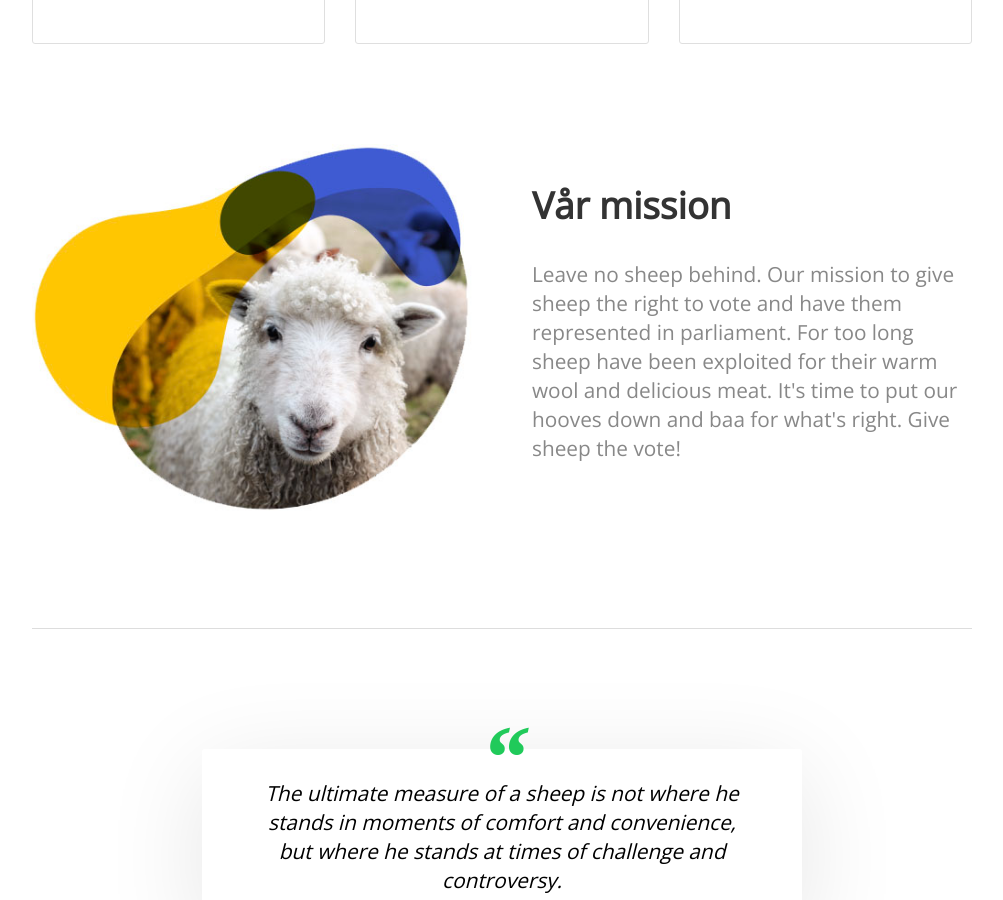
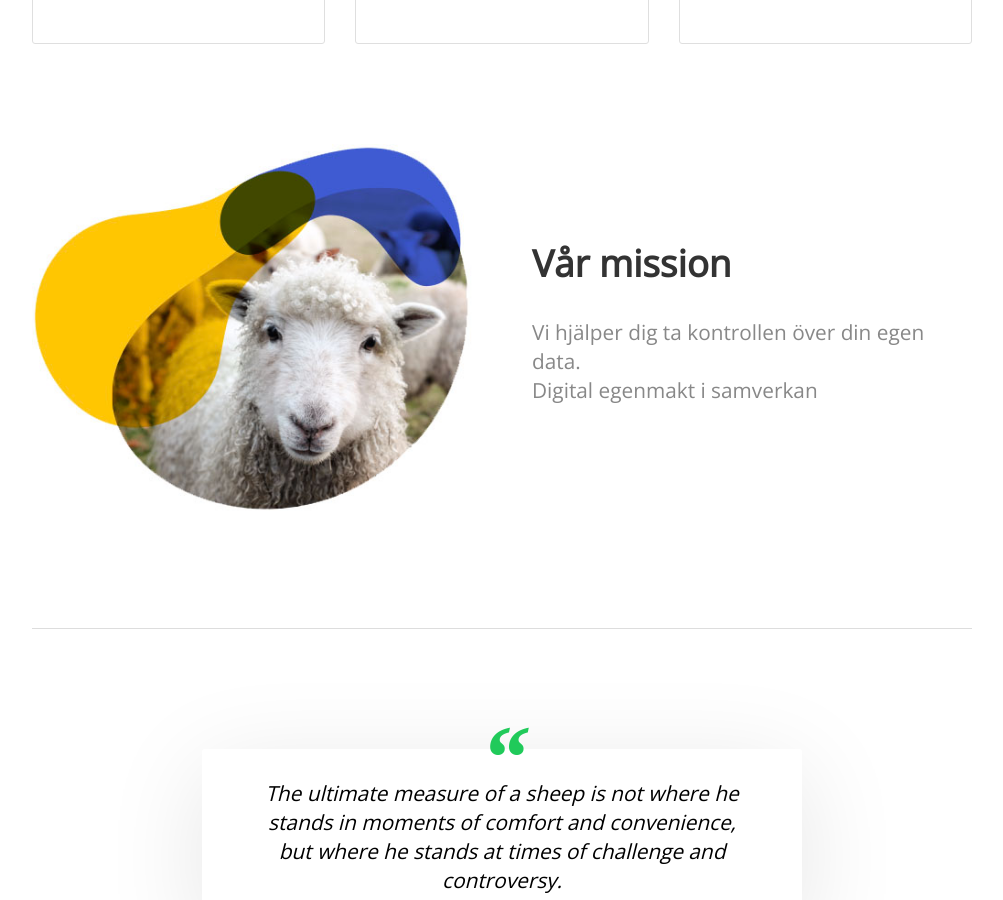
Before and after one commit to Sakrecoer/mittdata.se, a Jekyll site: the page built from offentlig-sektor.html, in a window 1280 px wide and 900 px high, scrolled down 1105 px. Shown: the whole window, without its empty margins (138-1141 px from the left). Built offline with Jekyll 4.4.1, drawn with Linux system fonts in a browser that asks for light colours; nearby versions of some CDN libraries; a script that is not in the unit is left out; some of the changed text lies outside the part shown.

Commit message:
Updated 'offentlig-sektor.html' via CloudCannon

```diff
--- a/offentlig-sektor.html
+++ b/offentlig-sektor.html
@@ -11,7 +11,7 @@
 					Offentlig sektor
 				</h1>
 				<p class="editable">
-					Fr&aring;n silo till samverkan
+					Digital egenmakt i samverkan
 				</p>
 				<div class="button">
 					<a href="#donate">Donate Now</a>
@@ -73,7 +73,7 @@
 			</h2>
 
 			<p class="editable">
-				Leave no sheep behind. Our mission to give sheep the right to vote and have them represented in parliament. For too long sheep have been exploited for their warm wool and delicious meat. It's time to put our hooves down and baa for what's right. Give sheep the vote!
+				Vi hj&auml;lper dig ta kontrollen &ouml;ver din egen data.<br />Digital egenmakt i samverkan
 			</p>
 		</div>
 	</div>
```
